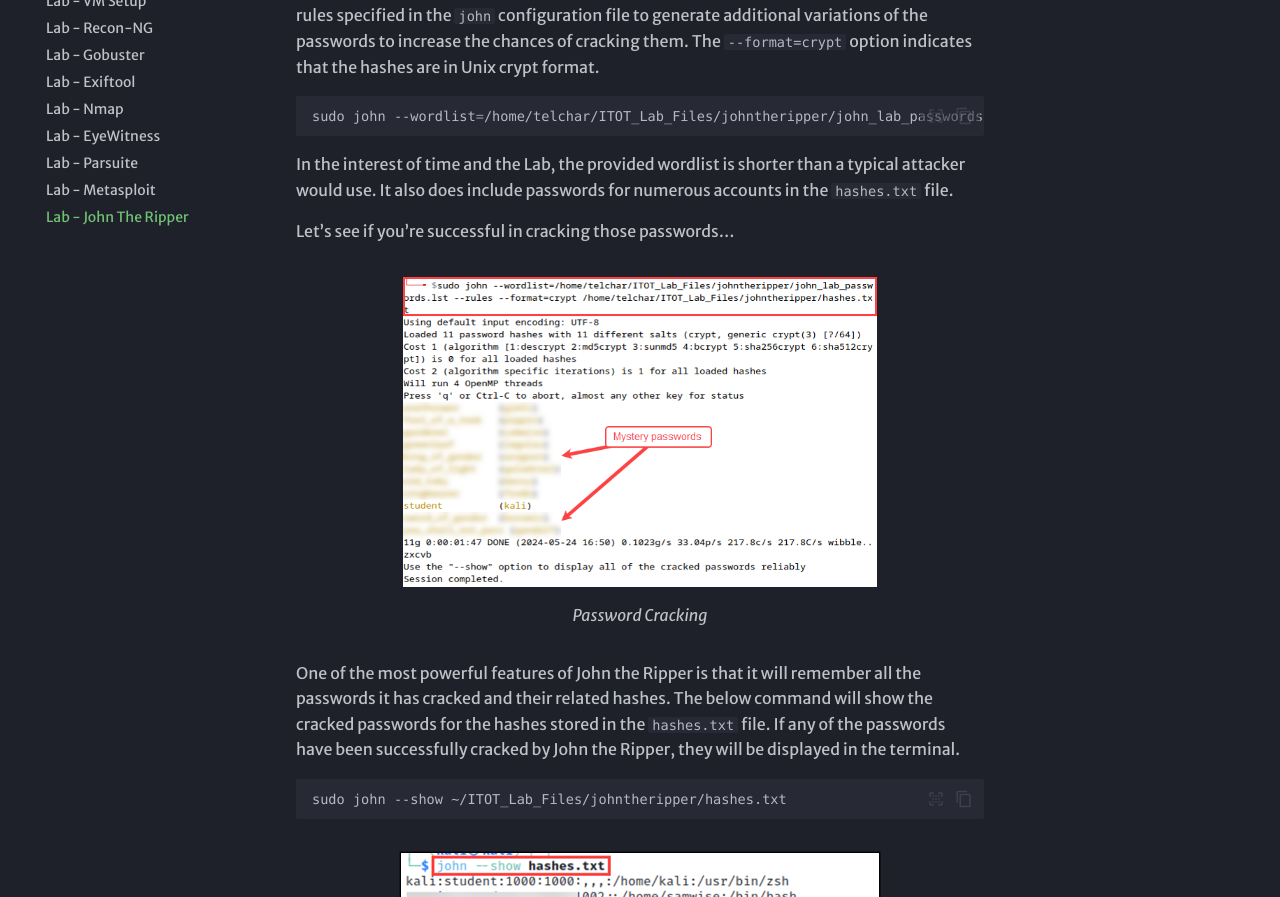
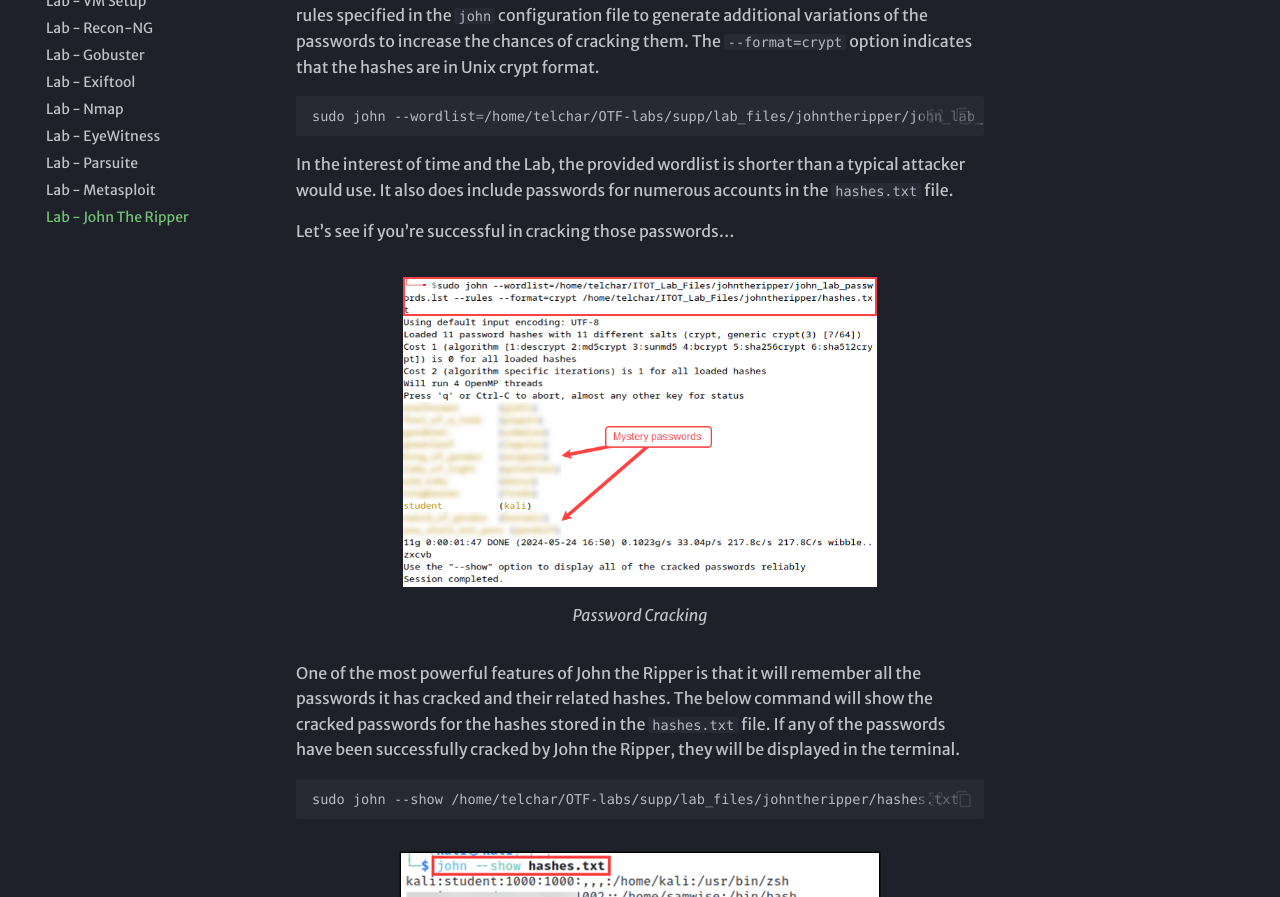
Before and after one commit to ridgebackinfosec/OTF-labs, an MkDocs documentation site: the page built from docs/labs/john_the_ripper/index.md, in a window 1280 px wide and 1400 px high, scrolled down 1458 px. Shown: the part 152-1049 px from the top of the window. Built offline with MkDocs 1.6.1 and Material for MkDocs 9.7.7, drawn with Linux system fonts in a browser that asks for light colours; some web fonts are replaced; comment, search, counter and statistics services are not loaded; some of the changed text lies outside the part shown.

Commit message:
fixed JTR lab file references

````diff
--- a/docs/labs/john_the_ripper/index.md
+++ b/docs/labs/john_the_ripper/index.md
@@ -44,7 +44,7 @@ The `c/s` number represents the approximate password crack attempts per second.
 The following command will try to crack the passwords for the hashes stored in the `hashes.txt` file using the wordlist located at `~/john_lab_passwords.lst`. It will apply the rules specified in the `john` configuration file to generate additional variations of the passwords to increase the chances of cracking them. The `--format=crypt` option indicates that the hashes are in Unix crypt format.
 
 ```bash
-sudo john --wordlist=/home/telchar/ITOT_Lab_Files/johntheripper/john_lab_passwords.lst --rules --format=crypt /home/telchar/ITOT_Lab_Files/johntheripper/hashes.txt
+sudo john --wordlist=/home/telchar/OTF-labs/supp/lab_files/johntheripper/john_lab_passwords.lst --rules --format=crypt /home/telchar/OTF-labs/supp/lab_files/johntheripper/hashes.txt
 ```
 
 In the interest of time and the Lab, the provided wordlist is shorter than a typical attacker would use. It also does include passwords for numerous accounts in the `hashes.txt` file.
@@ -59,7 +59,7 @@ Password Cracking
 One of the most powerful features of John the Ripper is that it will remember all the passwords it has cracked and their related hashes. The below command will show the cracked passwords for the hashes stored in the `hashes.txt` file. If any of the passwords have been successfully cracked by John the Ripper, they will be displayed in the terminal.
 
 ```bash
-sudo john --show ~/ITOT_Lab_Files/johntheripper/hashes.txt
+sudo john --show /home/telchar/OTF-labs/supp/lab_files/johntheripper/hashes.txt
 ```
 
 ![Cracked Hashes](./img/Untitled%203.png){ width="70%" }
@@ -111,7 +111,7 @@ sudo rm /root/.john/john.pot
 Now the `--show` option will not have any results for our hashes.txt file.
 
 ```bash
-sudo john --show ~/ITOT_Lab_Files/johntheripper/hashes.txt
+sudo john --show /home/telchar/OTF-labs/supp/lab_files/johntheripper/hashes.txt
 ```
 
 ![Clearing Cracked Passwords](./img/Untitled%206.png){ width="70%" }
@@ -122,5 +122,5 @@ Clearing Cracked Passwords
 We’ve now purged John the Ripper’s knowledge of past cracked passwords. You can re-run the lab with the below command if you wish.
 
 ```bash
-sudo john --wordlist=~/ITOT_Lab_Files/johntheripper/john_lab_passwords.lst --rules --format=crypt ~/ITOT_Lab_Files/johntheripper/hashes.txt
+sudo john --wordlist=/home/telchar/OTF-labs/supp/lab_files/johntheripper/john_lab_passwords.lst --rules --format=crypt /home/telchar/OTF-labs/supp/lab_files/johntheripper/hashes.txt
 ```
````
